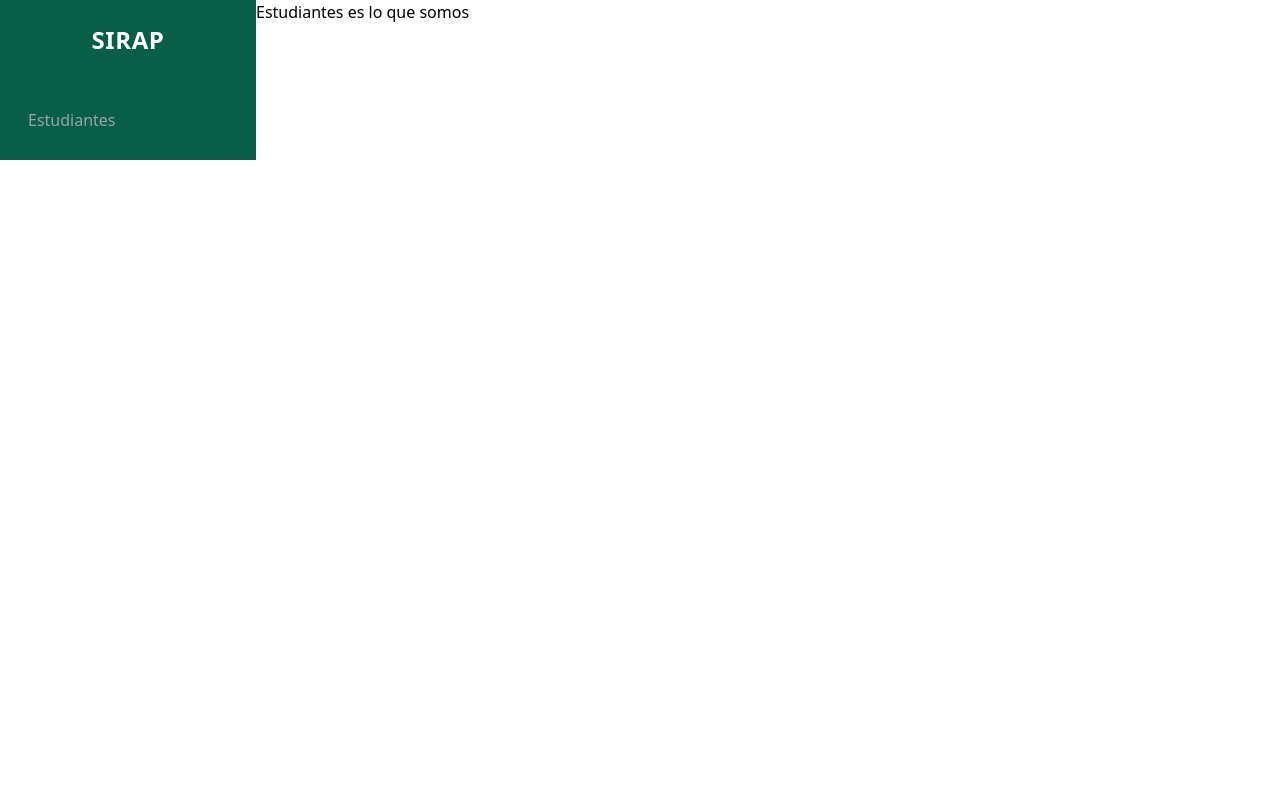
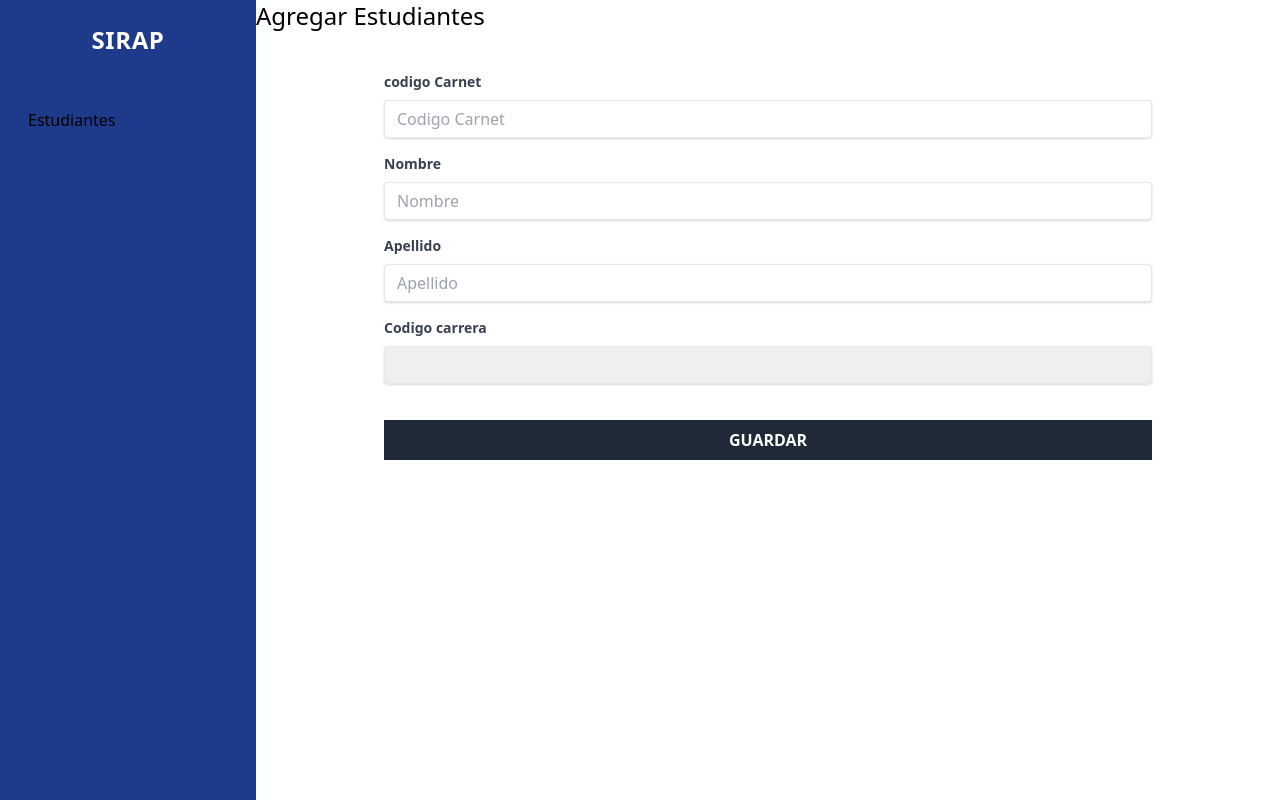
Before and after one commit to jamescito/SIRAP_CLIENTE, a React (Create React App) app: page /estudiantes in a window 1280 px wide. Built offline with nearby package versions, Linux system fonts and the light colour scheme; what @tailwindcss/typography would draw is missing.

Commit message:
Agregamos el formulario crear estudiantes

```diff
--- a/src/App.js
+++ b/src/App.js
@@ -8,7 +8,7 @@ import Sidebar from './components/ui/Sidebar';
 
 function App() {
   return (
-    <div className="md:flex">
+    <div className="md:flex min-h-screen">
     <Sidebar />
       <di className="md:w-3/5 xl:w-4/5">
 
--- a/src/components/pages/Estudiantes.js
+++ b/src/components/pages/Estudiantes.js
@@ -1,9 +1,68 @@
 import React from 'react';
 
 const Estudiantes = () => {
-    return (
-       <h1>Estudiantes es lo que somos </h1>
-     );
+  return (
+    <>
+      <h1 className="text-2xl font-light mb-4">Agregar Estudiantes</h1>
+      <div className="flex justify-center mt-10">
+        <div className="w-full max-w-3xl ">
+
+          <form>
+            <div className="mb-4">
+              <label className="block text-gray-700 text-sm font-bold mb-2" htmlFor="codigoCarnet">codigo Carnet</label>
+              <input
+                className="shadow appearance-none border rounded w-full py-2 px-3 text-gray-700 leading-tight focus:outline-none focus:shadow-outline"
+                id="codigoCarnet"
+                type="text"
+                placeholder="Codigo Carnet"
+              />
+            </div>
+
+            <div className="mb-4">
+              <label className="block text-gray-700 text-sm font-bold mb-2" htmlFor="nombre">Nombre</label>
+              <input
+                className="shadow appearance-none border rounded w-full py-2 px-3 text-gray-700 leading-tight focus:outline-none focus:shadow-outline"
+                id="nombre"
+                type="text"
+                placeholder="Nombre"
+              />
+            </div>
+
+            <div className="mb-4">
+              <label className="block text-gray-700 text-sm font-bold mb-2" htmlFor="apellido">Apellido</label>
+              <input
+                className="shadow appearance-none border rounded w-full py-2 px-3 text-gray-700 leading-tight focus:outline-none focus:shadow-outline"
+                id="apellido"
+                type="text"
+                placeholder="Apellido"
+              />
+            </div>
+
+            <div className="mb-4">
+              <label className="block text-gray-700 text-sm font-bold mb-2" htmlFor="carrera_id">Codigo carrera</label>
+              <select
+                className="shadow appearance-none border rounded w-full py-2 px-3 text-gray-700 leading-tight focus:outline-none focus:shadow-outline"
+                id="carrera_id"
+                type="text"
+                placeholder="Codigo Carrrera"
+              >
+
+              </select>
+            </div>
+
+            <input
+            className="bg-gray-800 hover:bg-gray-900  w-full mt-5 p-2 text-white uppercase font-bold"
+            type="submit"
+            value="Guardar"
+            />
+          </form>
+
+
+
+        </div>
+      </div>
+    </>
+  );
 }
 
 export default Estudiantes;
--- a/src/components/ui/Sidebar.js
+++ b/src/components/ui/Sidebar.js
@@ -1,19 +1,19 @@
 import React from 'react';
-import {NavLink} from 'react-router-dom';
+import { NavLink } from 'react-router-dom';
 const Sidebar = () => {
     return (
-        <div className="md:w-2/5 xl:w-1/5 bg-green-800">
+        <div className="md:w-2/5 xl:w-1/5 bg-blue-900">
             <div className="p-6">
                 <p className="uppercase text-white text-2xl tracking-wide text-center font-bold">SIRAP</p>
 
-                    <nav className="mt-12">
-                    <NavLink activeClassName="text-blue-500" to="/estudiantes" className="p-1 text-gray-400 block hover:bg-white hover:text-yellow-700" >
-                Estudiantes</NavLink>
-                    </nav>
+                <nav className="mt-12">
+                    <NavLink activeClassName="text-white" to="/estudiantes" className="p-1 text-white-400 block hover:bg-white hover:text-yellow-700" >
+                        Estudiantes</NavLink>
+                </nav>
 
             </div>
         </div>
-      );
+    );
 }
 
 export default Sidebar;
```
Also changed, not shown: 1 other file (tests, documents, lock files or other folders).
